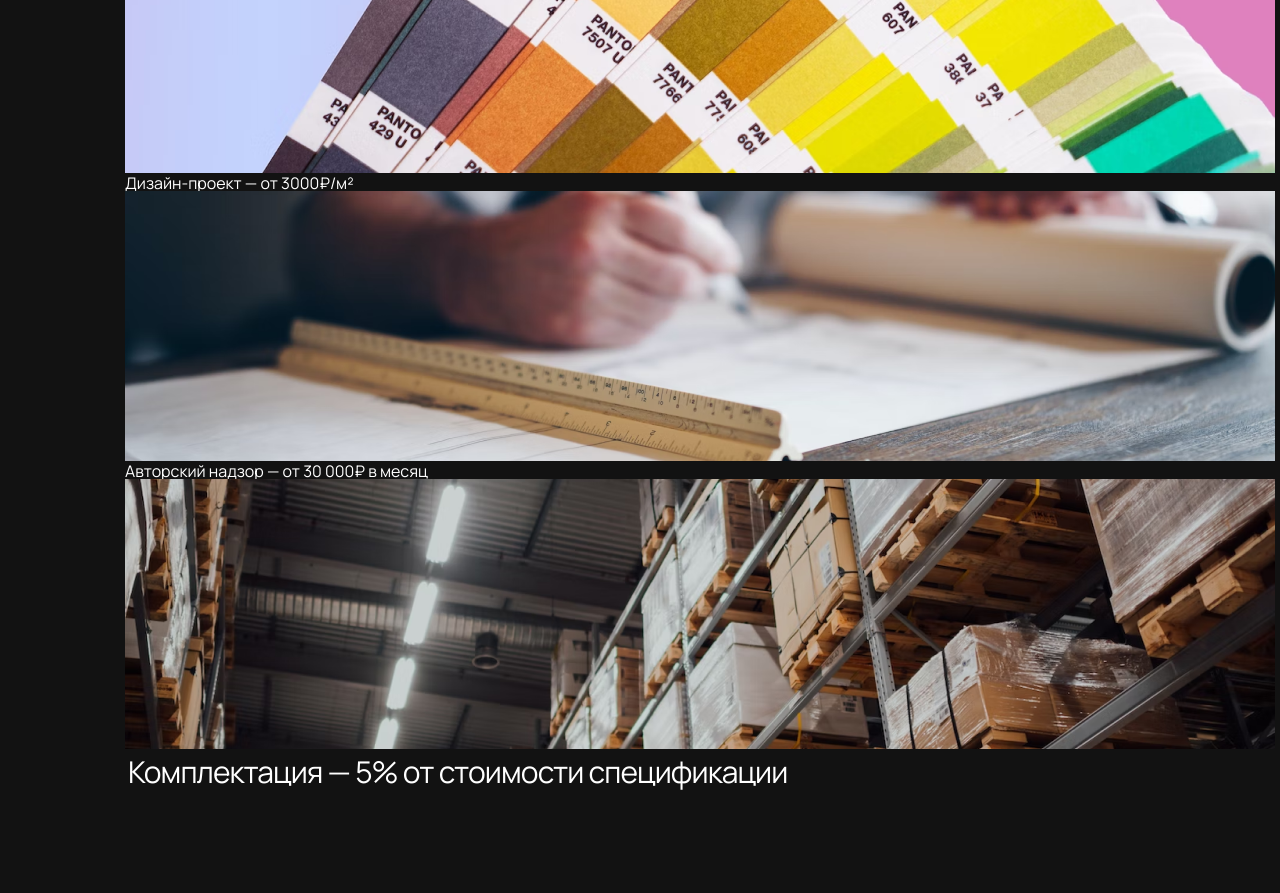
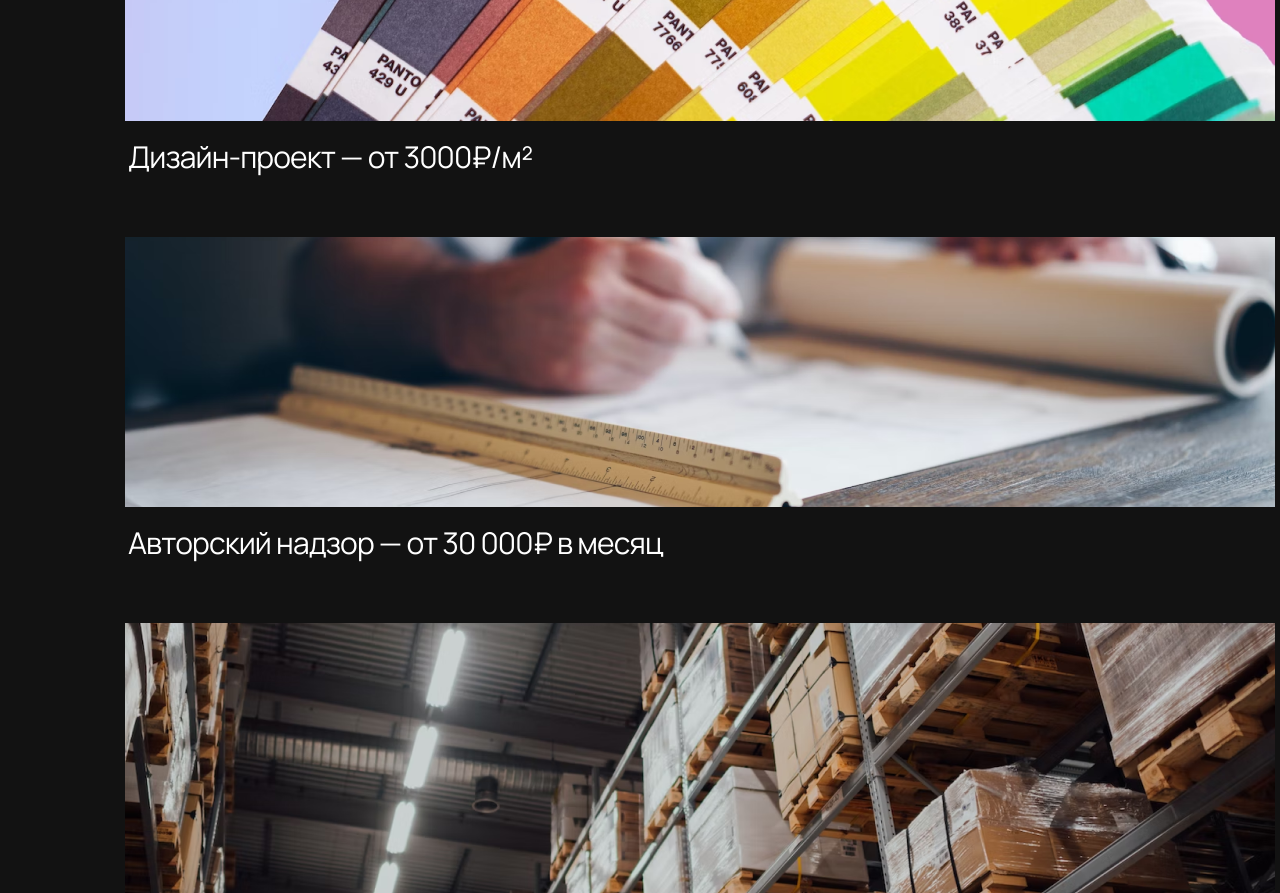
Before and after one commit to kirafoxy/DS-Metrika, a plain HTML site: page index.html in a window 1280 px wide. Shown: the part 4460-5353 px from the top of the page. Drawn offline with Linux system fonts and the light colour scheme.

Commit message:
Update services.css

```diff
--- a/styles/services.css
+++ b/styles/services.css
@@ -8,16 +8,16 @@
 
 
 }
-.services h2{
+.services .p{
     padding-top: 150px;
 }
-.services-img{
+.services__img{
     width: 1150px;
     height: 270px;
     margin-bottom: 15px;
 }
 
-.services-text{
+.services__text{
     width: 668px;
     height: 41px;
     font-size: 30px;
@@ -27,6 +27,6 @@
     margin-bottom: 60px;
     padding-left: 3px;
 }
-.services-text:last-child{
+.services__text:last-child{
     margin-bottom: 0px;
 }
```
